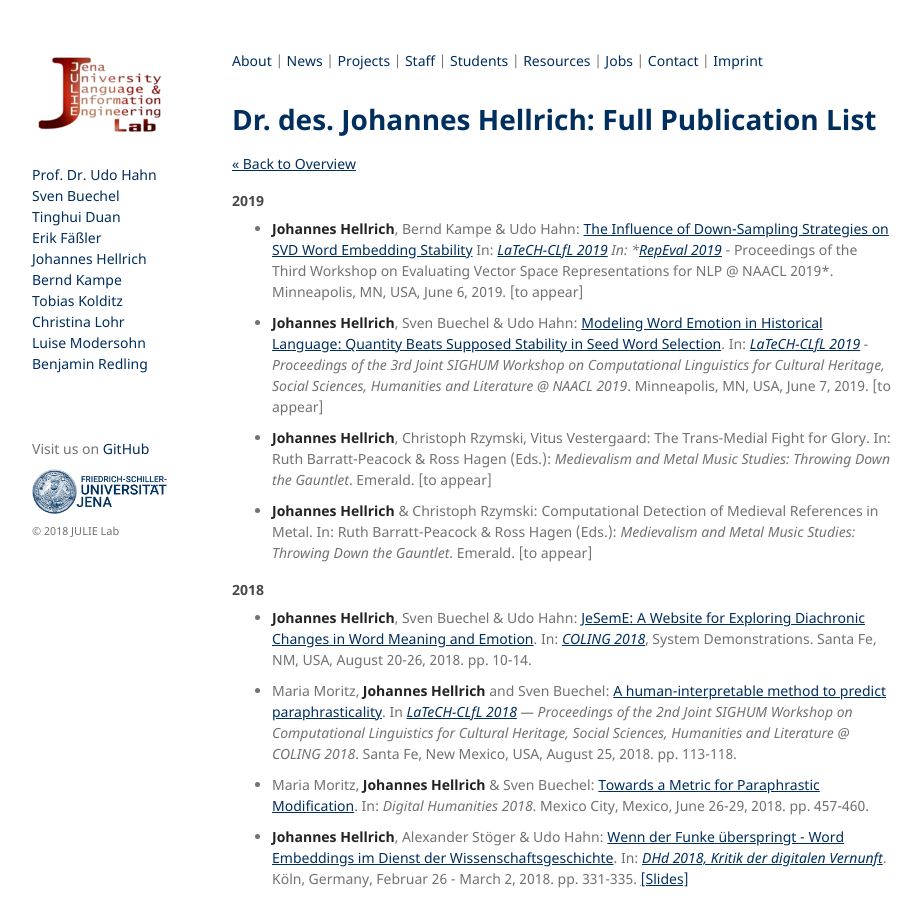
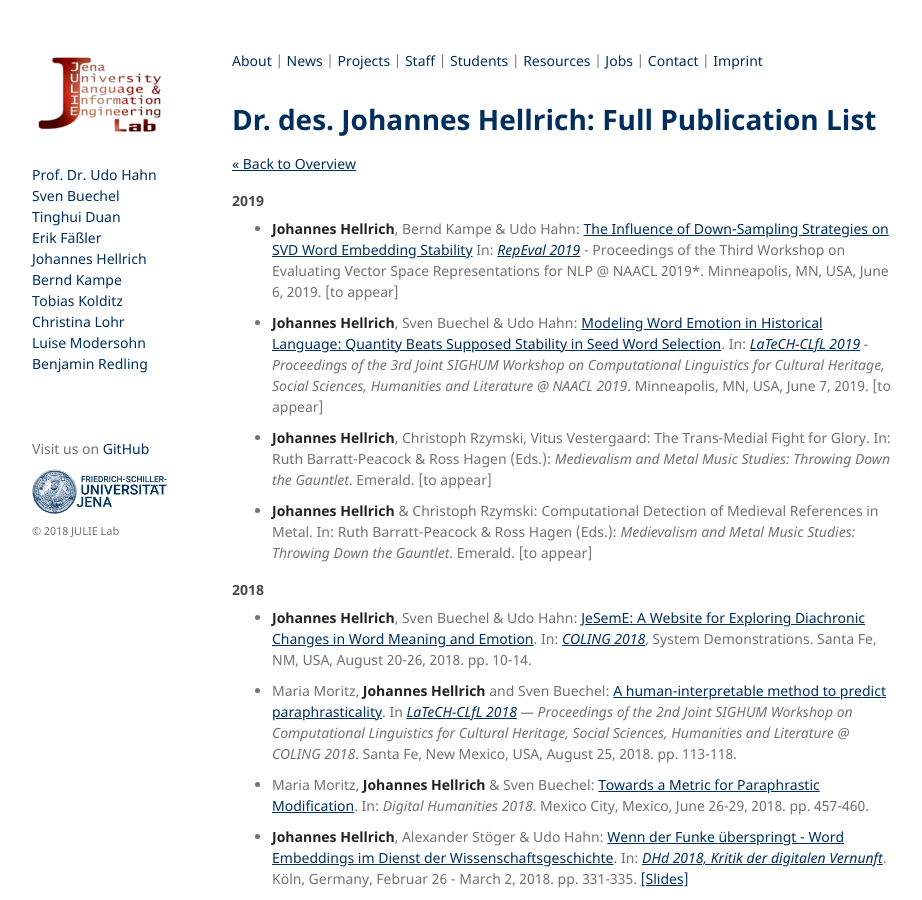
Before and after one commit to JULIELab/JULIELab.github.io, a Jekyll site: the page built from Staff/Hellrich/publication.md, in a window 1280 px wide and 900 px high. Shown: the whole window, without its empty margins (178-1100 px from the left). Built offline with Jekyll 4.4.1, drawn with Linux system fonts in a browser that asks for light colours; our own code applies the rules of GitHub Pages for plain Markdown files.

Commit message:
Update publication.md

```diff
--- a/Staff/Hellrich/publication.md
+++ b/Staff/Hellrich/publication.md
@@ -8,7 +8,7 @@ layout: staff
 
 #### 2019
 
-* **Johannes Hellrich**, Bernd Kampe & Udo Hahn: [The Influence of Down-Sampling Strategies on SVD Word Embedding Stability](https://arxiv.org/abs/1808.06810) In: *[LaTeCH-CLfL 2019](https://sighum.wordpress.com/events/latech-clfl-2019/) In: *[RepEval 2019](https://repeval2019.github.io)* - Proceedings of the Third Workshop on Evaluating Vector Space Representations for NLP @ NAACL 2019*. Minneapolis, MN, USA, June 6, 2019. [to appear]
+* **Johannes Hellrich**, Bernd Kampe & Udo Hahn: [The Influence of Down-Sampling Strategies on SVD Word Embedding Stability](https://arxiv.org/abs/1808.06810) In: *[RepEval 2019](https://repeval2019.github.io)* - Proceedings of the Third Workshop on Evaluating Vector Space Representations for NLP @ NAACL 2019*. Minneapolis, MN, USA, June 6, 2019. [to appear]
 
 
 * **Johannes Hellrich**, Sven Buechel & Udo Hahn: [Modeling Word Emotion in Historical Language: Quantity Beats Supposed Stability in Seed Word Selection](https://arxiv.org/abs/1806.08115). In: *[LaTeCH-CLfL 2019](https://sighum.wordpress.com/events/latech-clfl-2019/) - Proceedings of the 3rd Joint SIGHUM Workshop on Computational Linguistics for Cultural Heritage, Social Sciences, Humanities and Literature @ NAACL 2019*. Minneapolis, MN, USA, June 7, 2019. [to appear]
```
